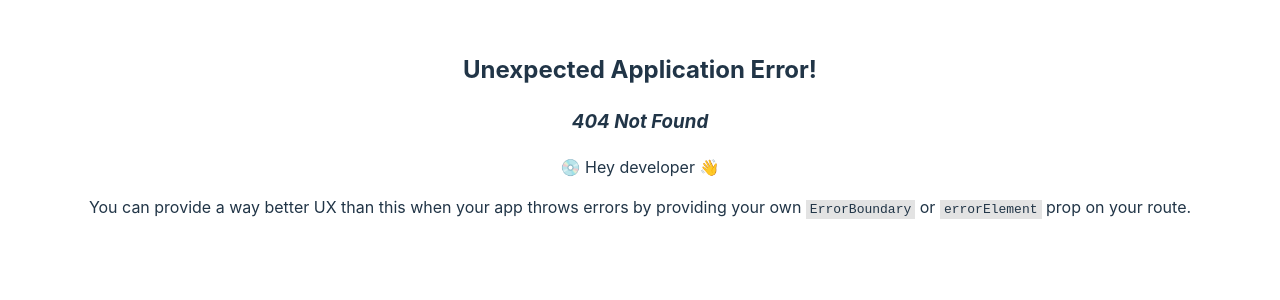
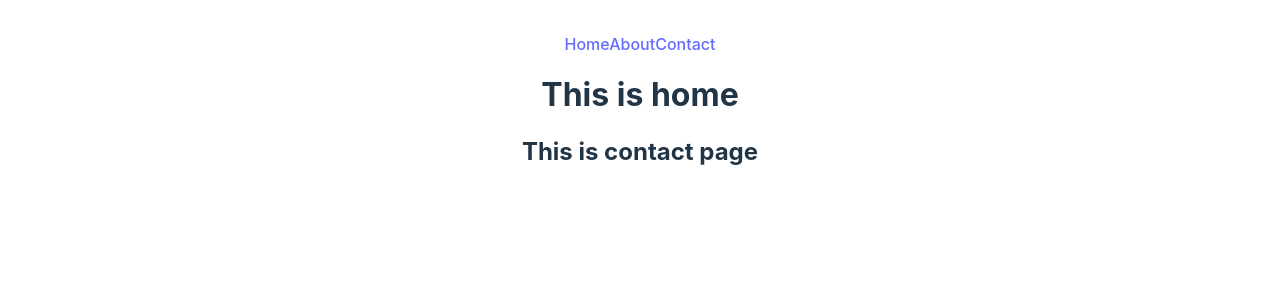
Before and after one commit to SifatNiloy/intro-to-react-router, a React (Vite) app: page /contact in a window 1280 px wide. Before the commit this address had no page. Shown: the top 300 px of the page. Built offline with nearby package versions, Linux system fonts and the light colour scheme.

Commit message:
nested route created

```diff
--- a/src/components/Contact/Contact.jsx
+++ b/src/components/Contact/Contact.jsx
@@ -1,11 +1,11 @@
-import React from 'react';
+import React from "react";
 
 const Contact = () => {
-    return (
-        <div>
-
-        </div>
-    );
+  return (
+    <div>
+      <h2>This is contact page</h2>
+    </div>
+  );
 };
 
 export default Contact;
--- a/src/components/Header/Header.jsx
+++ b/src/components/Header/Header.jsx
@@ -1,13 +1,12 @@
 import React from 'react';
-import About from '../About/About';
-import Contact from '../Contact/Contact';
+
 
 const Header = () => {
     return (
         <div>
             <a href="/">Home</a>
-            <a href="/about"><About/></a>
-            <a href="/contact"><Contact/></a>
+            <a href="/about">About</a>
+            <a href="/contact">Contact</a>
         </div>
     );
 };
--- a/src/components/Home/Home.jsx
+++ b/src/components/Home/Home.jsx
@@ -1,9 +1,13 @@
 import React from "react";
+import { Outlet } from "react-router-dom";
+import Header from "../Header/Header";
 
 const Home = () => {
   return (
     <div>
+      <Header />
       <h1>This is home</h1>
+      <Outlet />
     </div>
   );
 };
--- a/src/main.jsx
+++ b/src/main.jsx
@@ -5,6 +5,7 @@ import { createBrowserRouter, RouterProvider } from "react-router-dom";
 import "./index.css";
 import About from "./components/About/About.jsx";
 import Home from "./components/Home/Home.jsx";
+import Contact from "./components/Contact/Contact.jsx";
 
 const router = createBrowserRouter([
   {
@@ -15,6 +16,10 @@ const router = createBrowserRouter([
         path: "about",
         element: <About />,
       },
+      {
+        path: "contact",
+        element: <Contact />,
+      },
     ],
   },
 ]);
```
